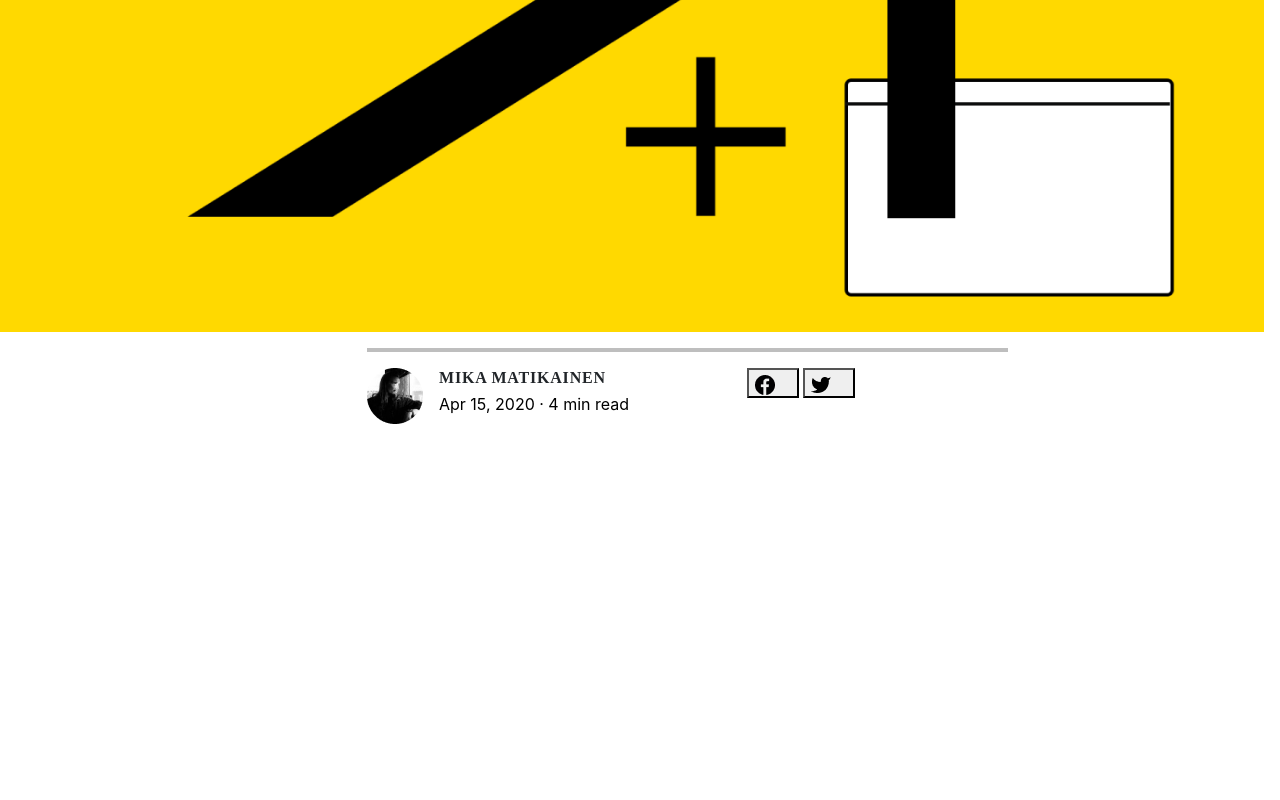
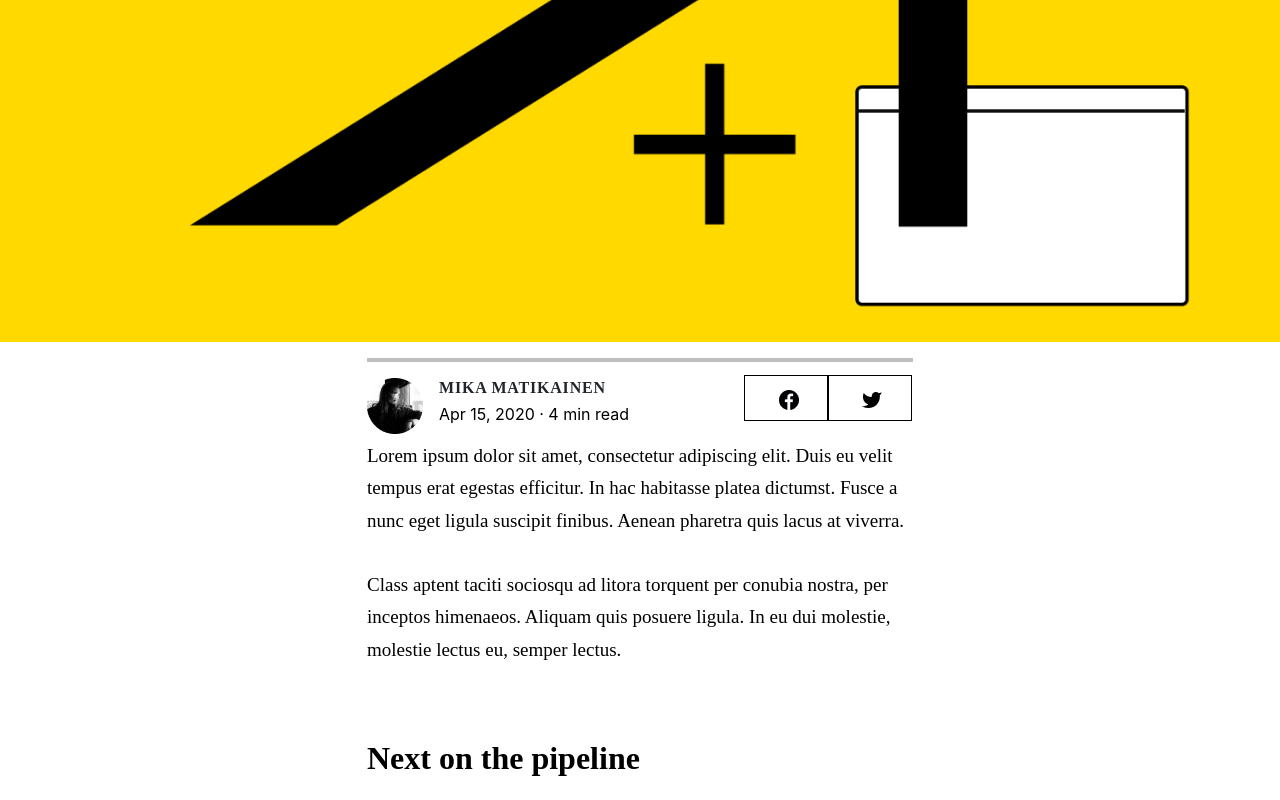
Before and after one commit to 127rb-usama/Assignment-3, a plain HTML site: page index.html in a window 1280 px wide. Shown: the part 870-1670 px from the top of the page. Before the commit the page ends 1300 px from the top, so only its background shows below. Drawn offline with nearby package versions, Linux system fonts and the light colour scheme; files whose address does not match are found by name.

Commit message:
BLOG CONTENT PART 1

```diff
--- a/index.html
+++ b/index.html
@@ -60,10 +60,12 @@
     <div class="container">
         <div class="row">
             <div class=" col-md-3"></div>
-            <div class=" col-md-7 col-sm-12">
-                <hr>
+            <div class=" col-md-6 col-sm-12">
+                <center>
+                    <hr>
+                </center>
             </div>
-            <div class=" col-md-2"></div>
+            <div class=" col-md-3"></div>
         </div>
     </div>
     <!---------------------------------------------BLOG Writer and time ---------------------------------->
@@ -71,15 +73,40 @@
         <div class="row">
             <div class=" col-md-3"></div>
             <div class=" col-md-4 col-sm-6">
-                <img src="./img/Mask Group.png" alt="NOT Supported" align="left">
+                <img src="./img/Mask Group.png" alt="NOT Supported" align="left" class="mask">
                 <h6 id="mika" class="wr">Mika MAtikainen</h6>
                 <p id="time" class="wr">Apr 15, 2020 · 4 min read</p>
             </div>
-            <!--SOCIAL BUTTON -->
+            <!---------------------------------------SOCIAL BUTTON------------------------------------->
 
-            <div class=" col-md-2 col-sm-6">
-                <button><img src="./img/facebook 1.png" alt="Facebook"></button>
-                <button><img src="./img/Vector.png" alt="Tweter"></button>
+            <div class=" col-md-4 col-sm-6">
+                <button class="SI-1"><img src="./img/facebook 1.png" alt="Facebook" id="SIF-1"></button>
+                <button class="SI-1"><img src="./img/Vector.png" alt="Tweter" id="SIT-1"></button>
+            </div>
+            <div class="col-md-1"></div>
+        </div>
+    </div>
+    <!-----------------------------------------------content 1---------------------------------------------->
+    <div class="container">
+        <div class="row">
+            <div class="col-md-3"></div>
+            <div class="col-md-6 col-sm-12">
+                <p id="content-1">Lorem ipsum dolor sit amet, consectetur adipiscing elit. Duis eu velit  tempus erat
+                    egestas efficitur. In hac habitasse platea dictumst. Fusce a nunc eget ligula suscipit finibus.
+                    Aenean pharetra quis lacus at viverra. <br><br>
+
+                    Class aptent taciti sociosqu ad litora torquent per conubia nostra, per inceptos himenaeos. Aliquam
+                    quis posuere ligula. In eu dui molestie, molestie lectus eu, semper lectus. </p>
+            </div>
+            <div class="col-md-3"></div>
+        </div>
+    </div>
+    <!-----------------------------------------------CONTENT 2 HEADING------------------------------------->
+    <div class="container">
+        <div class="row">
+            <div class="col-md-3"></div>
+            <div class="col-md-7 col-sm-12">
+                <p id="b-h"><br> Next on the pipeline</p>
             </div>
             <div class="col-md-3"></div>
         </div>
--- a/stylesheet.css
+++ b/stylesheet.css
@@ -183,6 +183,49 @@ line-height: 19px;
 
 color: #000000;
 }
-div div div img{
+.mask{
     padding-right: 16px;
 }
+/* SOCIAL BUTTON */
+.SI-1{
+    border: 1px solid black;
+    background: none;
+    margin: -3px;
+    padding: 10px 29px;
+
+
+}
+
+#SIF-1{
+    padding-left: 5px;
+}
+
+#SIT-1{
+    padding-left: 5px;
+}
+/* CONTENT 1 */
+#content-1{
+font-family: New York Medium;
+font-style: normal;
+font-weight: normal;
+font-size: 19px;
+line-height: 170%;
+/* or 34px */
+
+
+color: #000000;
+}
+
+/* COM+NTENT-2 HEADING */
+#b-h{
+    font-family: SF Pro Display Regular;
+font-style: normal;
+font-weight: bold;
+font-size: 32px;
+line-height: 160%;
+/* or 51px */
+
+
+color: #000000;
+
+}
```
